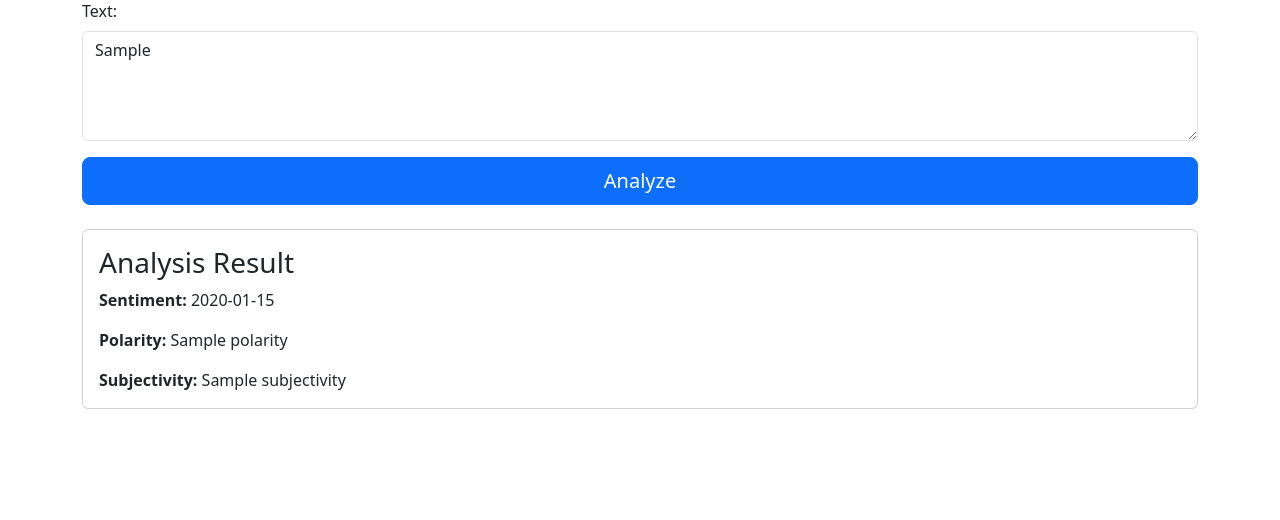
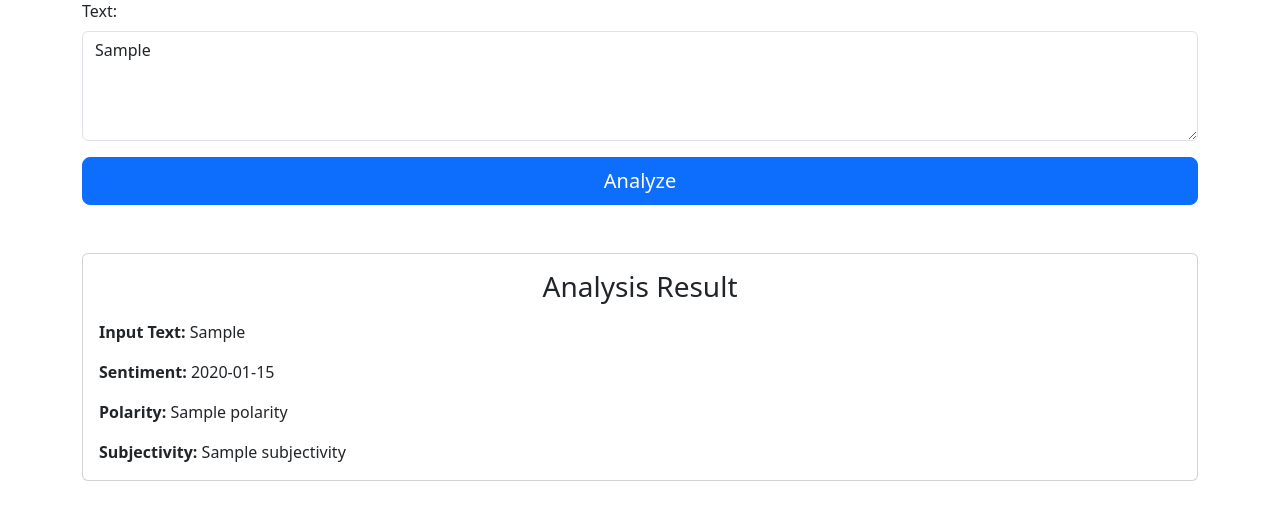
Before and after one commit to MatteoLucerni/django-sentiment-analysis-webapp, a Django app: template core/templates/core/home.html in a window 1280 px wide. Shown: the part 153-673 px from the top of the page. Run offline with Django 5.2, Linux system fonts and the light colour scheme; the template is opened without the code that fills it: most values are stand-ins (such as "Sample title", 1, 10 or a date in 2020); some libraries are stand-ins or nearby versions.

Commit message:
fix: added input text print in analysis results box in core template

```diff
--- a/core/templates/core/home.html
+++ b/core/templates/core/home.html
@@ -57,10 +57,13 @@
       </form>
 
       {# Analysis Result #} {% if sentiment %}
-      <div class="mt-4">
+      <div class="mt-5">
         <div class="card">
           <div class="card-body">
-            <h3 class="card-title">Analysis Result</h3>
+            <h3 class="card-title text-center mb-3">Analysis Result</h3>
+            <p class="card-text">
+              <strong>Input Text:</strong> {{ user_input }}
+            </p>
             <p class="card-text"><strong>Sentiment:</strong> {{ sentiment }}</p>
             <p class="card-text"><strong>Polarity:</strong> {{ polarity }}</p>
             <p class="card-text">
```
